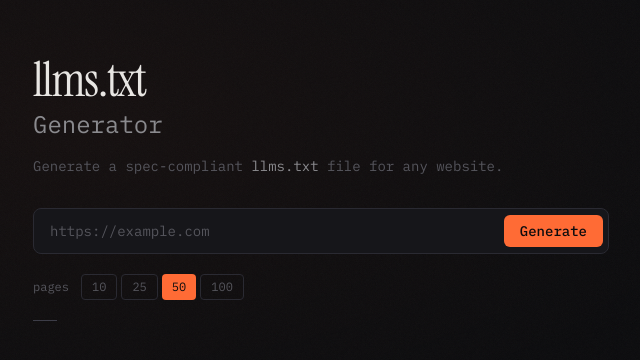
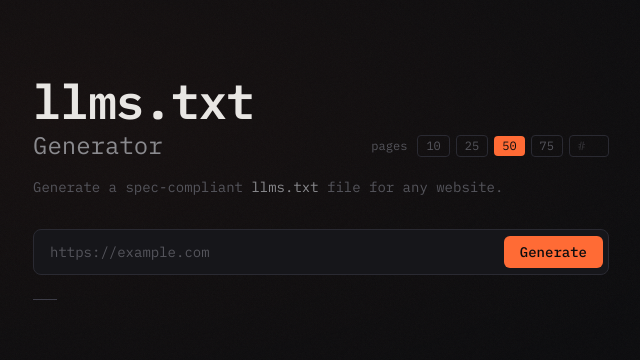
Before and after one commit to arihanshah/llms, a Next.js app in the folder web/: page / in a window 1280 px wide. Shown: the part 208-568 px from the top of the page, without its empty margins (383-1023 px from the left). Built offline with nearby package versions, Linux system fonts and the light colour scheme; no server answers.

Commit message:
Page limit: cap at 75, move selector to top-right, add custom input
- Backend max_pages capped at 75 (was 200)
- Drop Instrument Serif, use IBM Plex Mono 600 for legible title
- Move page presets (10/25/50/75) + custom # input to top-right
  aligned with title block

```diff
--- a/web/app/globals.css
+++ b/web/app/globals.css
@@ -14,7 +14,6 @@
   --color-success: #4ADE80;
   --font-sans: var(--font-ibm-plex-mono);
   --font-mono: var(--font-ibm-plex-mono);
-  --font-serif: var(--font-instrument-serif);
 }
 
 /* Background layers */
--- a/web/app/layout.tsx
+++ b/web/app/layout.tsx
@@ -1,18 +1,11 @@
 import type { Metadata } from "next";
-import { Instrument_Serif, IBM_Plex_Mono } from "next/font/google";
+import { IBM_Plex_Mono } from "next/font/google";
 import "./globals.css";
-
-const instrumentSerif = Instrument_Serif({
-  variable: "--font-instrument-serif",
-  subsets: ["latin"],
-  weight: "400",
-  style: "italic",
-});
 
 const ibmPlexMono = IBM_Plex_Mono({
   variable: "--font-ibm-plex-mono",
   subsets: ["latin"],
-  weight: ["400", "500"],
+  weight: ["400", "500", "600"],
 });
 
 export const metadata: Metadata = {
@@ -28,7 +21,7 @@ export default function RootLayout({
   return (
     <html lang="en">
       <body
-        className={`${instrumentSerif.variable} ${ibmPlexMono.variable} antialiased bg-bg text-text font-mono`}
+        className={`${ibmPlexMono.variable} antialiased bg-bg text-text font-mono`}
       >
         {children}
       </body>
--- a/web/app/page.tsx
+++ b/web/app/page.tsx
@@ -9,7 +9,8 @@ type AppState = "idle" | "crawling" | "done" | "error";
 
 const API_BASE = process.env.NEXT_PUBLIC_API_URL || "";
 
-const PAGE_PRESETS = [10, 25, 50, 100] as const;
+const MAX_LIMIT = 75;
+const PAGE_PRESETS = [10, 25, 50, 75] as const;
 
 export default function Home() {
   const [state, setState] = useState<AppState>("idle");
@@ -19,6 +20,10 @@ export default function Home() {
   const [cached, setCached] = useState(false);
   const [error, setError] = useState("");
   const [maxPages, setMaxPages] = useState(50);
+
+  const updateMaxPages = (n: number) => {
+    setMaxPages(Math.max(1, Math.min(MAX_LIMIT, n)));
+  };
 
   const handleSubmit = (url: string) => {
     setState("crawling");
@@ -70,16 +75,56 @@ export default function Home() {
     setError("");
   };
 
+  const isPreset = PAGE_PRESETS.includes(maxPages as typeof PAGE_PRESETS[number]);
+
   return (
     <main className="min-h-screen flex items-center justify-center px-6">
       <div className="w-full max-w-xl lg:ml-[10vw]">
-        <div className="stagger-1">
-          <h1 className="font-serif not-italic text-5xl tracking-tight text-text">
-            llms.txt
-          </h1>
-          <p className="text-2xl text-text-secondary font-mono mt-1">
-            Generator
-          </p>
+        <div className="stagger-1 flex items-end justify-between">
+          <div>
+            <h1 className="text-5xl font-semibold tracking-tight text-text">
+              llms.txt
+            </h1>
+            <p className="text-2xl text-text-secondary mt-1">
+              Generator
+            </p>
+          </div>
+          <div className="flex items-center gap-1.5 pb-1">
+            <span className="text-xs text-text-tertiary mr-1">
+              pages
+            </span>
+            {PAGE_PRESETS.map((n) => (
+              <button
+                key={n}
+                onClick={() => setMaxPages(n)}
+                disabled={state === "crawling"}
+                className={`px-2 py-0.5 text-xs font-mono rounded transition-all disabled:opacity-50 ${
+                  maxPages === n
+                    ? "bg-accent text-bg"
+                    : "text-text-tertiary border border-border hover:border-border-active hover:text-text-secondary"
+                }`}
+              >
+                {n}
+              </button>
+            ))}
+            <input
+              type="number"
+              min={1}
+              max={MAX_LIMIT}
+              value={isPreset ? "" : maxPages}
+              placeholder="#"
+              onChange={(e) => {
+                const v = parseInt(e.target.value, 10);
+                if (!isNaN(v)) updateMaxPages(v);
+              }}
+              disabled={state === "crawling"}
+              className={`w-10 px-1.5 py-0.5 text-xs font-mono text-center rounded transition-all disabled:opacity-50 bg-transparent focus:outline-none ${
+                !isPreset
+                  ? "bg-accent text-bg"
+                  : "text-text-tertiary border border-border hover:border-border-active focus:border-accent focus:text-text"
+              }`}
+            />
+          </div>
         </div>
 
         <p className="stagger-2 text-sm text-text-tertiary mt-4 mb-8">
@@ -99,29 +144,7 @@ export default function Home() {
           <URLInput onSubmit={handleSubmit} disabled={state === "crawling"} />
         </div>
 
-        <div className="stagger-4 mt-5 flex items-center gap-3">
-          <span className="text-xs text-text-tertiary font-mono shrink-0">
-            pages
-          </span>
-          <div className="flex gap-1">
-            {PAGE_PRESETS.map((n) => (
-              <button
-                key={n}
-                onClick={() => setMaxPages(n)}
-                disabled={state === "crawling"}
-                className={`px-2.5 py-1 text-xs font-mono rounded transition-all disabled:opacity-50 ${
-                  maxPages === n
-                    ? "bg-accent text-bg"
-                    : "text-text-tertiary border border-border hover:border-border-active hover:text-text-secondary"
-                }`}
-              >
-                {n}
-              </button>
-            ))}
-          </div>
-        </div>
-
-        <div className="stagger-5 mt-5 mb-2">
+        <div className="stagger-4 mt-6 mb-2">
           <div className="w-6 h-px bg-border-active" />
         </div>
 
```
Also changed, not shown: 1 other file (tests, documents, lock files or other folders).
